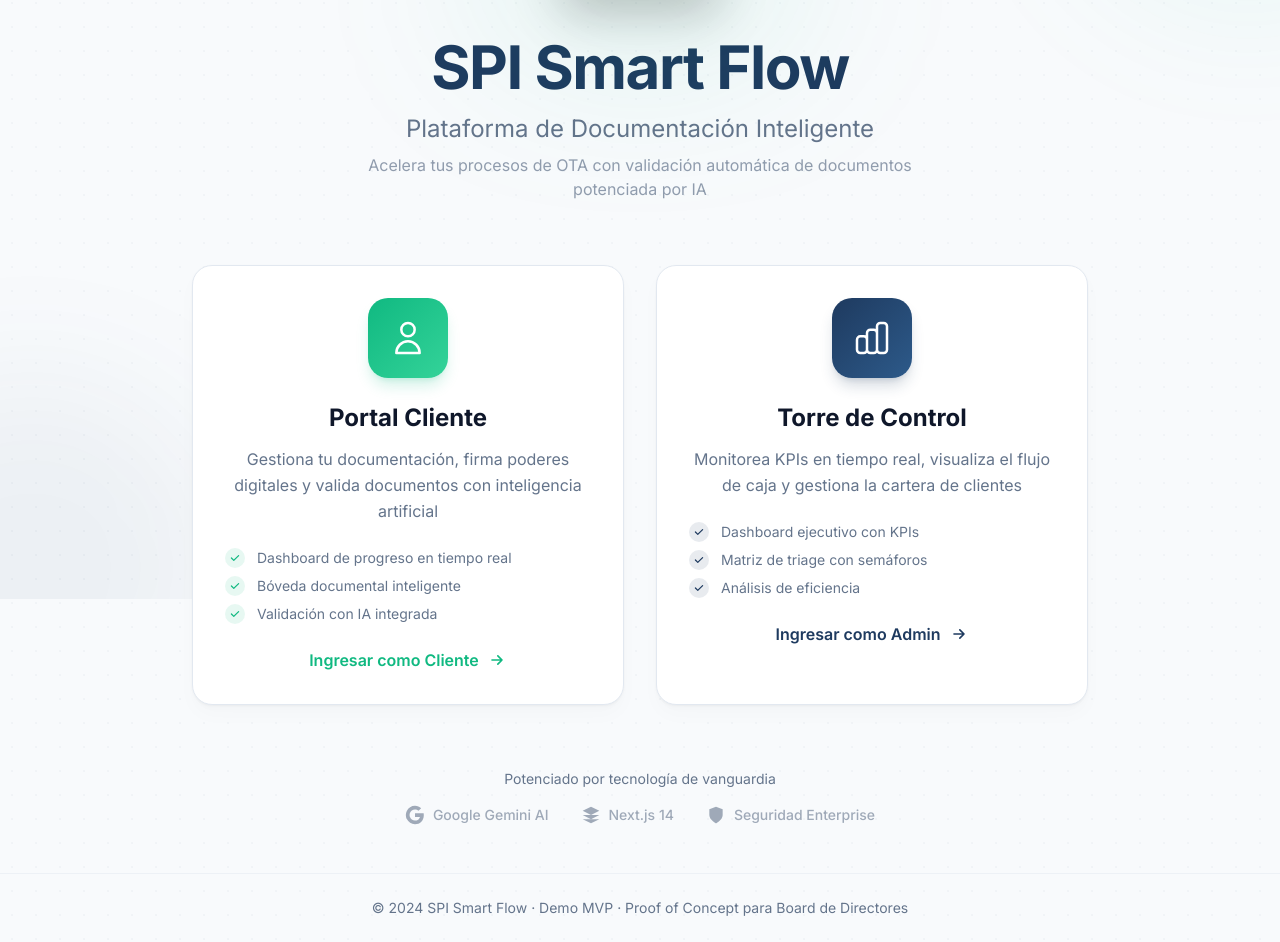
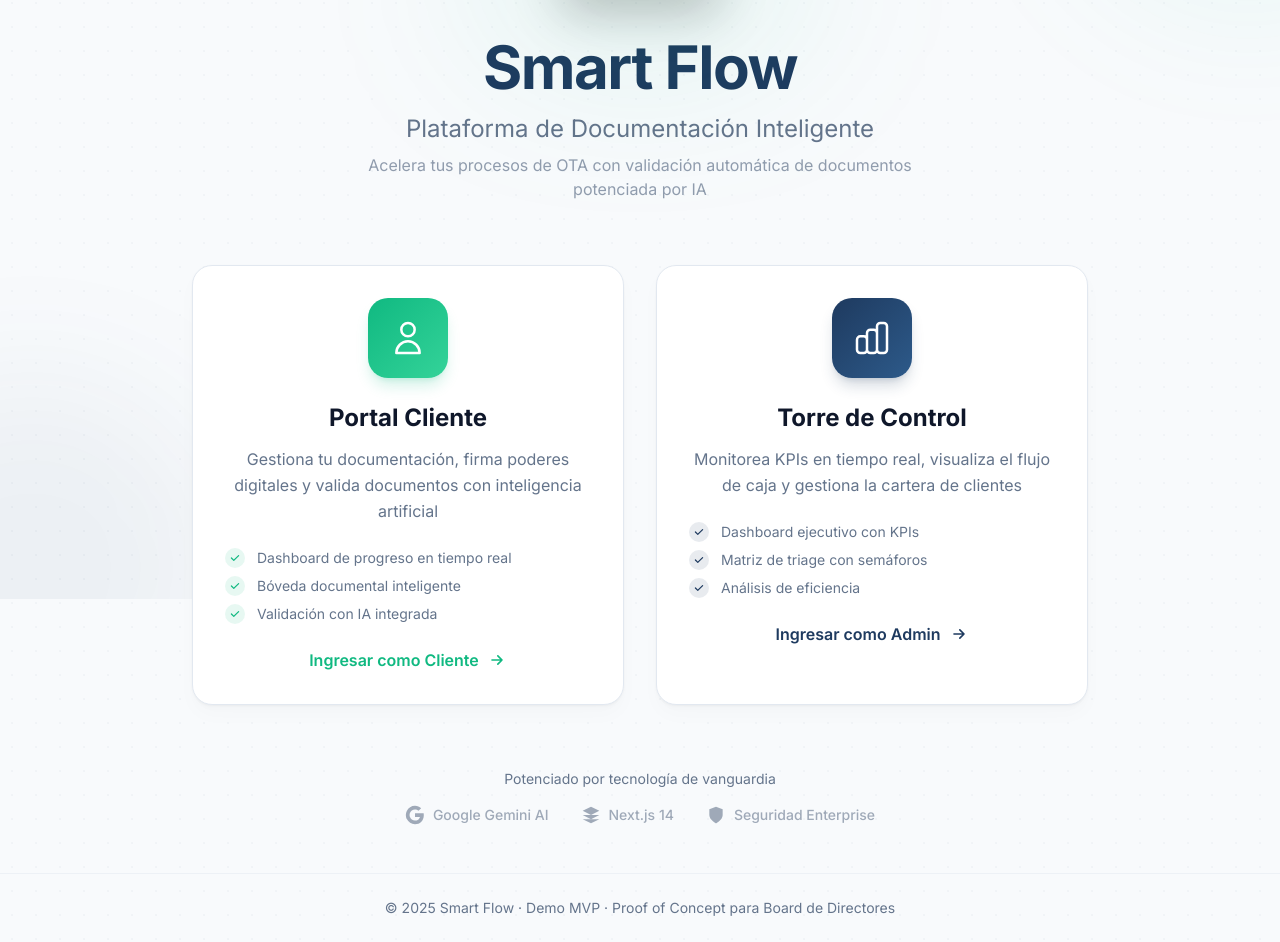
Before and after one commit to edspohr/spi-smart-flow, a Next.js app: page / in a window 1280 px wide. Shown: the part 201-1143 px from the top of the page. Built offline with nearby package versions, Linux system fonts and the light colour scheme.

Commit message:
fix: UI improvements - remove SPI from title, update year to 2025, improve tooltip positioning, enhance back button visibility

```diff
--- a/src/app/admin/layout.tsx
+++ b/src/app/admin/layout.tsx
@@ -79,7 +79,7 @@ export default function AdminLayout({
       {/* Footer */}
       <footer className="bg-white/80 backdrop-blur-sm border-t border-border py-4">
         <div className="container mx-auto px-4 text-center text-sm text-muted-foreground">
-          © 2024 SPI Smart Flow · Torre de Control Ejecutivo
+          © 2025 Smart Flow · Torre de Control Ejecutivo
         </div>
       </footer>
     </div>
--- a/src/app/admin/triage/page.tsx
+++ b/src/app/admin/triage/page.tsx
@@ -189,7 +189,14 @@ export default function TriagePage() {
                         </TableCell>
                       </TableRow>
                     </TooltipTrigger>
-                    <TooltipContent side="left" className="glass-card border-border">
+                    <TooltipContent
+                      side="top"
+                      align="center"
+                      sideOffset={8}
+                      className="glass-card border-border z-50 max-w-[280px] shadow-xl"
+                      avoidCollisions={true}
+                      collisionPadding={16}
+                    >
                       {getTooltipContent(client)}
                     </TooltipContent>
                   </Tooltip>
--- a/src/app/cliente/layout.tsx
+++ b/src/app/cliente/layout.tsx
@@ -101,9 +101,9 @@ export default function ClientLayout({
       {/* Footer */}
       <footer className="bg-white/80 backdrop-blur-sm border-t border-border py-4">
         <div className="container mx-auto px-4 text-center text-sm text-muted-foreground">
-          © 2024 SPI Smart Flow · Plataforma de Documentación Inteligente ·
-          <Link href="/" className="ml-2 text-spi-primary hover:underline font-medium">
-            ← Inicio
+          © 2025 Smart Flow · Plataforma de Documentación Inteligente ·
+          <Link href="/" className="ml-2 inline-flex items-center gap-1 text-spi-primary hover:underline font-semibold bg-spi-primary/10 px-3 py-1 rounded-full">
+            ← Volver al Inicio
           </Link>
         </div>
       </footer>
--- a/src/app/page.tsx
+++ b/src/app/page.tsx
@@ -51,7 +51,7 @@ export default function Home() {
               </div>
 
               <h1 className="text-4xl md:text-5xl lg:text-6xl font-bold text-spi-primary mb-4 tracking-tight">
-                SPI Smart Flow
+                Smart Flow
               </h1>
               <p className="text-xl md:text-2xl text-muted-foreground max-w-2xl mx-auto mb-2">
                 Plataforma de Documentación Inteligente
@@ -219,7 +219,7 @@ export default function Home() {
         {/* Footer */}
         <footer className="py-6 px-8 border-t border-border/50">
           <div className="container mx-auto text-center text-sm text-muted-foreground">
-            © 2024 SPI Smart Flow · Demo MVP · Proof of Concept para Board de Directores
+            © 2025 Smart Flow · Demo MVP · Proof of Concept para Board de Directores
           </div>
         </footer>
       </div>
```
